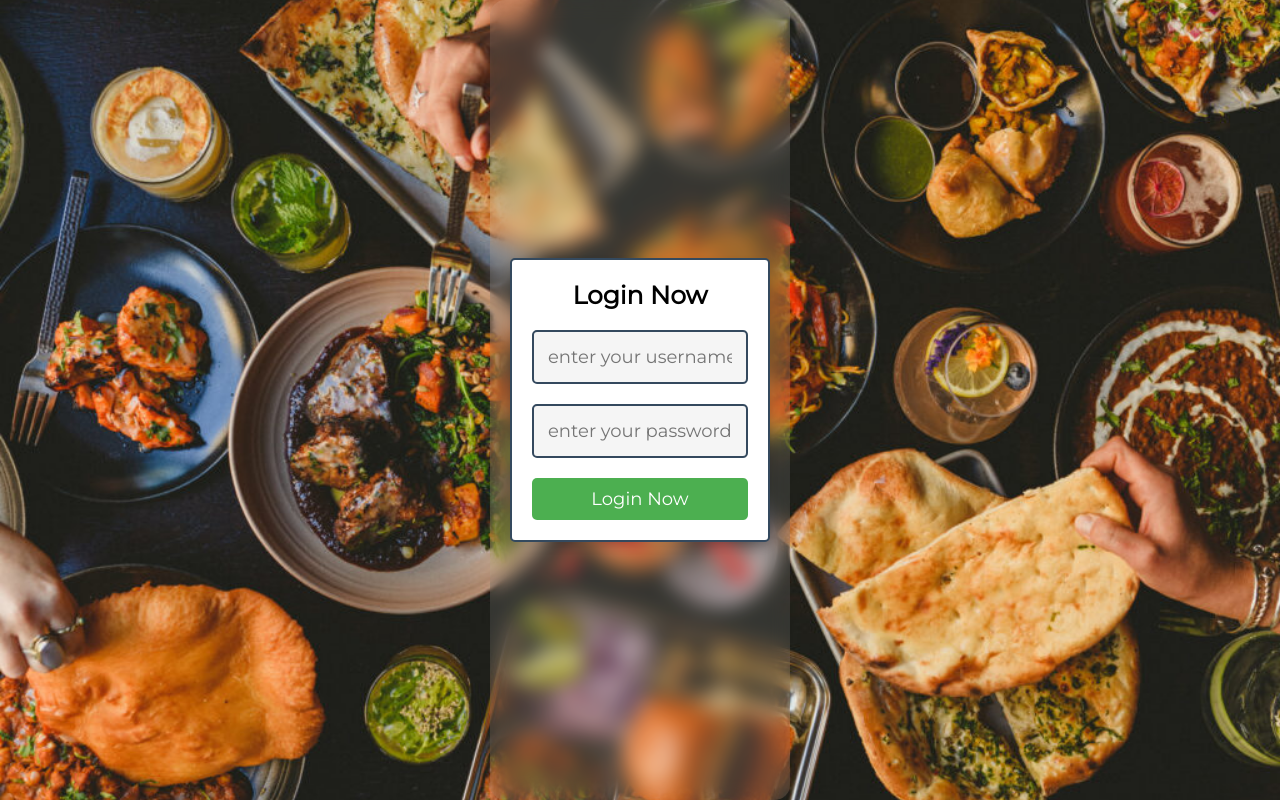
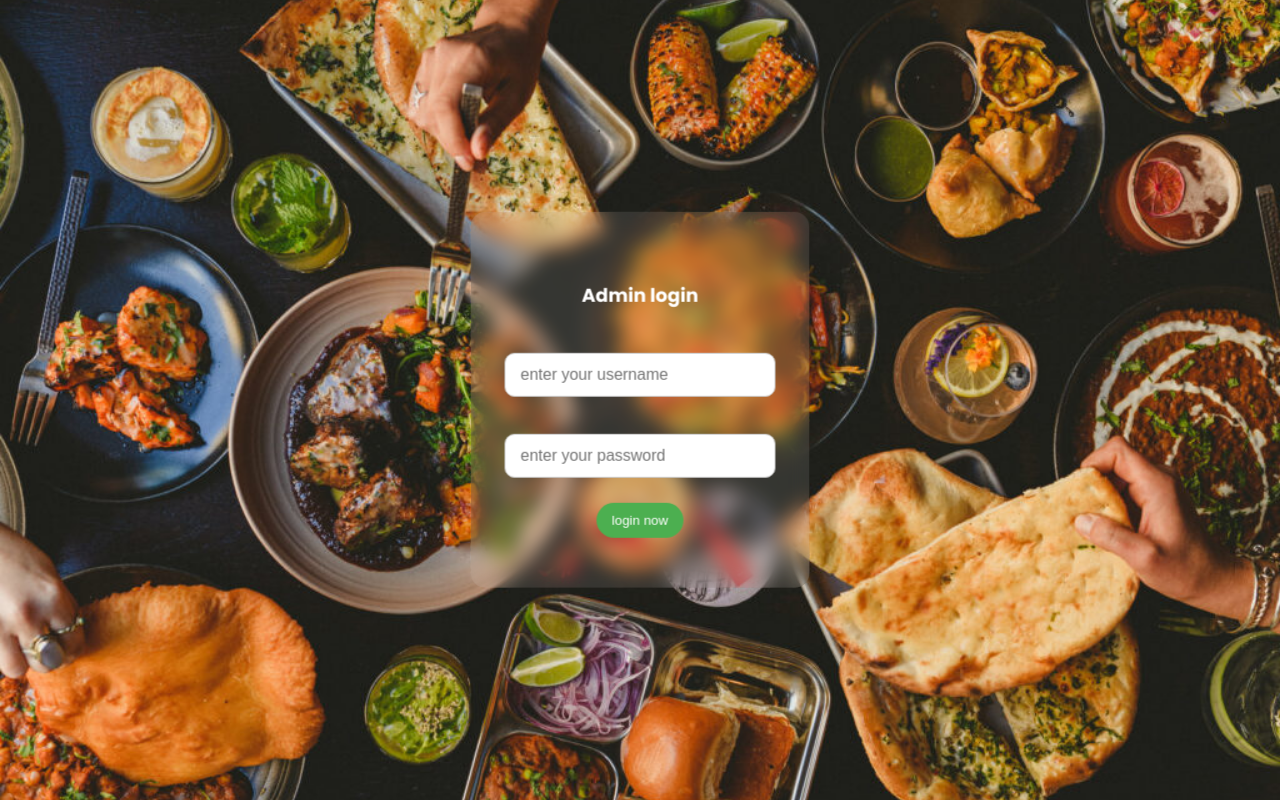
Before and after one commit to CodeByAashik/wtfinal_project, a PHP site: page /admin/admin_login.php in a window 1280 px wide. Run offline with PHP 8.4, Linux system fonts and the light colour scheme; some libraries are stand-ins or nearby versions.

Commit message:
aba update form milaune

```diff
--- a/admin/admin_login.php
+++ b/admin/admin_login.php
@@ -38,11 +38,15 @@ if(isset($_POST['submit'])){
    <!-- font awesome cdn link  -->
    <link rel="stylesheet" href="https://cdnjs.cloudflare.com/ajax/libs/font-awesome/6.1.1/css/all.min.css">
 
+   <link href="https://fonts.googleapis.com/css2?family=Poppins:wght@300;400;500;600;700&display=swap" rel="stylesheet">
+
    <!-- custom css file link  -->
-   <link rel="stylesheet" href="../css/admin_style.css">
+
+   <!-- <link rel="stylesheet" href="../css/admin_style.css"> -->
+   <link rel="stylesheet" href="../css/admin-login.css">
 
 </head>
-<body  style="background-image: url('images/food-1024x683.jpg'); background-size: cover; background-position: center; background-repeat: no-repeat;">
+<body >
 
 <?php
 if(isset($message)){
@@ -59,13 +63,13 @@ if(isset($message)){
 
 <!-- admin login form section starts  -->
 
-<section class="form-container" style="background: rgba(255, 255, 255, 0.1); backdrop-filter: blur(10px); border-radius: 15px; padding: 20px; width: 300px; margin: auto; text-align: center;">
+<section class="form-container">
 
    <form action="" method="POST">
-      <h3 style="color: #000000;">login now</h3>
+      <h3 style="color: white">Admin login</h3>
       <input type="text" name="name" maxlength="20" required placeholder="enter your username" class="box" oninput="this.value = this.value.replace(/\s/g, '')">
       <input type="password" name="pass" maxlength="20" required placeholder="enter your password" class="box" oninput="this.value = this.value.replace(/\s/g, '')">
-      <input type="submit" value="login now" name="submit" class="btn" style="background-color: #4CAF50; color: #fff; border: none; padding: 10px 15px; cursor: pointer;">
+      <input type="submit" value="login now" name="submit" class="btn" style=>
    </form>
 
 </section>
--- a/components/footer.php
+++ b/components/footer.php
@@ -59,7 +59,7 @@
             <div class="footer-right">
                 <div class="contact-info">
                     <h4>Get in Touch</h4>
-                    <p><i class="fas fa-phone"></i> +1 (555) 123-4567</p>
+                    <p><i class="fas fa-phone"></i> 9819893465</p>
                     <p><i class="fas fa-envelope"></i> support@quickerr.com</p>
                 </div>
 
--- /dev/null
+++ b/css/admin-login.css
@@ -0,0 +1,60 @@
+body{
+    margin: 0;
+    padding: 0;
+    font-family: 'Poppins', sans-serif;
+    height: 100vh;
+    /* position: relative; */
+    background-image: url('../images/food-1024x683.jpg');
+    background-size: cover;
+    background-position: center;
+    background-repeat: no-repeat;
+}
+
+.form-container form {
+  background: rgba(255, 255, 255, 0.1);
+  backdrop-filter: blur(10px);
+  border-radius: 15px;
+  padding: 50px;
+  /* margin: auto; */
+  text-align: center;
+  display: flex;
+    flex-direction: column;
+    align-items: center;
+    gap: 13px;
+    justify-content: center;
+    position: absolute;
+    top: 50%;
+    left: 50%;
+    transform: translate(-50%, -50%);
+}
+
+.form-container .left {
+  flex: 1;
+  display: flex;
+  justify-content: center;
+  align-items: center;
+}
+.form-container .left img {
+  width: 100%;
+  height: auto;
+  border-radius: 10px;
+}
+.form-container form input[type="text"],
+.form-container form input[type="password"] {
+  width: 100%;
+  padding: 12px 15px;
+  margin: 12px 0;
+  font-size: 16px;
+  border-radius: 10px;
+  border: 1px solid #ccc;
+  outline: none;
+  transition: border-color 0.3s, box-shadow 0.3s;
+}
+
+.btn{
+    background-color: #4CAF50;
+    color: #fff; border: none;
+    padding: 10px 15px;
+     cursor: pointer;
+     border-radius: 20px;
+}
--- a/css/login.css
+++ b/css/login.css
@@ -14,7 +14,7 @@
   border-radius: 20px;
   padding: 0px 30px 0px 0px;
   margin: 20px auto;
-  width: 800px;
+  width: 900px;
   box-shadow: 0 8px 25px rgba(0, 0, 0, 0.15);
   text-align: center;
   animation: fadeIn 0.6s ease;
@@ -54,7 +54,7 @@
 
 form{
     padding-left: 20px;
-
+    width: 60%;
 }
 
 .form-container form .box:focus {
--- a/css/menu.css
+++ b/css/menu.css
@@ -41,8 +41,8 @@
   max-width: 1200px;
   margin: 0 auto;
   display: grid;
-   grid-template-columns: repeat(auto-fit, 33rem);
-  gap: 25px;
+   grid-template-columns: repeat(4,1fr);
+  gap: 15px;
 }
 
 /* Product Box */
--- a/css/style.css
+++ b/css/style.css
@@ -223,7 +223,7 @@ section{
 
 .products .box-container{
    display: grid;
-   grid-template-columns: repeat(auto-fit, 33rem);
+   grid-template-columns: 1fr 1fr 1fr 1fr;
    justify-content: center;
    align-items: flex-start;
    gap:1.5rem;
--- a/home.php
+++ b/home.php
@@ -20,7 +20,7 @@ include 'components/add_cart.php';
    <meta charset="UTF-8">
    <meta http-equiv="X-UA-Compatible" content="IE=edge">
    <meta name="viewport" content="width=device-width, initial-scale=1.0">
-   <title>The Outer Clove</title>
+   <title>Quickerr</title>
 
    <link rel="icon" href="images/LYgjKqzpQb.ico" type="image/x-icon">
 
@@ -145,7 +145,7 @@ include 'components/add_cart.php';
 
 <section class="products">
 
-   <h1 class="title">latest dishes</h1>
+   <h1 class="title">Menu</h1>
 
    <div class="box-container">
 
--- a/search.php
+++ b/search.php
@@ -27,9 +27,10 @@ include 'components/add_cart.php';
    <link rel="stylesheet" href="https://cdnjs.cloudflare.com/ajax/libs/font-awesome/6.1.1/css/all.min.css">
 
    <!-- custom css file link  -->
-   <link rel="stylesheet" href="css/style.css">
+   <!-- <link rel="stylesheet" href="css/style.css"> -->
    <link rel="stylesheet" href="css/footer.css">
    <link rel="stylesheet" href="css/header.css">
+   <link rel="stylesheet" href="css/search.css">
 
 </head>
 <body style="background-image: url('images/2016_09_29_12990_1475116504._large.jpg'); background-size: cover; background-position: center; background-repeat: no-repeat;">
@@ -39,7 +40,6 @@ include 'components/add_cart.php';
 <!-- header section ends -->
 
 <!-- search form section starts  -->
-
 <section class="search-form">
    <form method="post" action="">
       <input type="text" name="search_box" placeholder="search here..." class="box">
```
Also changed, not shown: css/search.css (added, +155 -0 lines), uploaded_img/favicon.png (deleted), uploaded_img/home-img-2.png (added), uploaded_img/project1.png (deleted).
